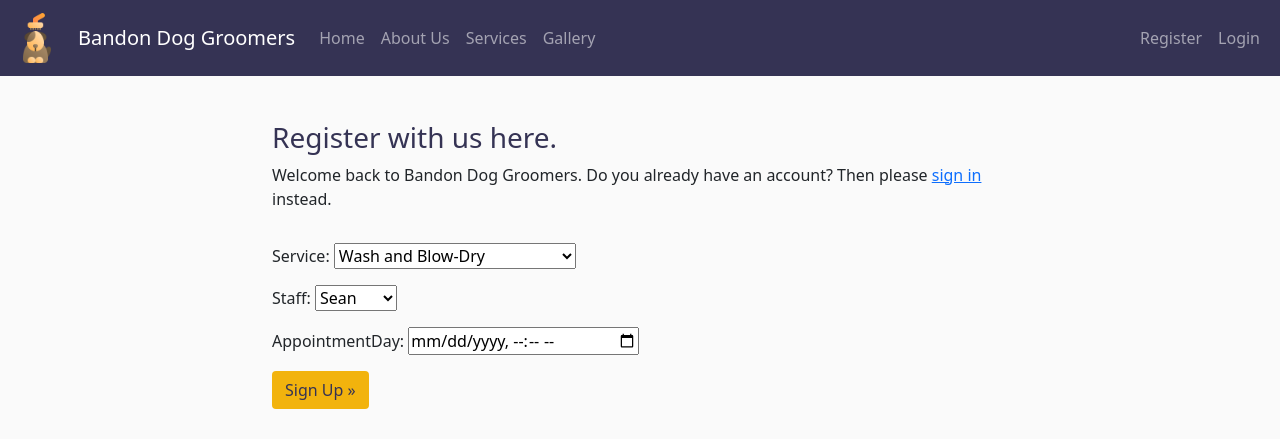
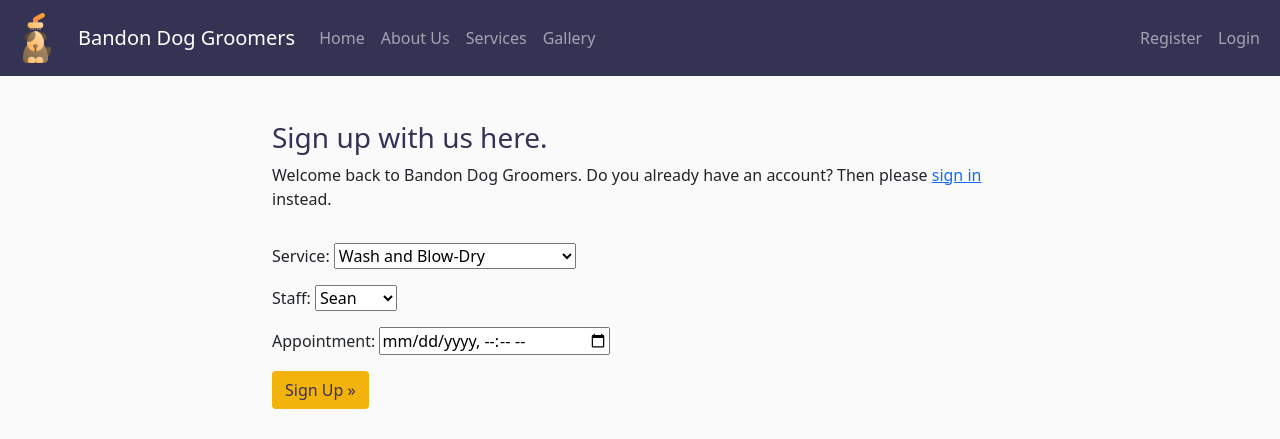
Before and after one commit to petermcloughlin/DjangoDogGroomers, a Django app: template templates/account/signup.html in a window 1280 px wide. Shown: the top 439 px of the page. Run offline with Django 4.2, Linux system fonts and the light colour scheme; the template is opened without the code that fills it: values that come from a table or form of the project are taken from there, others are empty; some libraries are stand-ins or nearby versions.

Commit message:
Amend model to display appointment as opposed to appointmentDay

```diff
--- a/booking/forms.py
+++ b/booking/forms.py
@@ -6,9 +6,9 @@
 class BookingForm(forms.ModelForm):
     class Meta:
         model = Booking
-        fields = ('service', 'staff', 'appointmentDay',)
+        fields = ('service', 'staff', 'appointment',)
         widgets = {
-            'appointmentDay' : forms.widgets.DateTimeInput(attrs={'type': 'datetime-local'
+            'appointment' : forms.widgets.DateTimeInput(attrs={'type': 'datetime-local'
             , 'required': 'required'})
         }
 
--- a/booking/models.py
+++ b/booking/models.py
@@ -22,11 +22,11 @@
 
     service = models.IntegerField(choices=SERVICES, default=0)
     staff = models.IntegerField(choices=STAFF, default=0)
-    appointmentDay = models.DateTimeField(null=True, blank=True)
+    appointment = models.DateTimeField(null=True, blank=True)
     created_by = models.ForeignKey(User, on_delete=models.CASCADE, related_name='booking_booking')
 
     class Meta:
-        ordering = ["appointmentDay"]
+        ordering = ["appointment"]
 
     def __str__(self):
         return f"Booking for {self.created_by} | {self.appointmentDay.strftime('%B %d, %Y at %I:%M %p')}"
--- a/booking/templates/booking/delete.html
+++ b/booking/templates/booking/delete.html
@@ -10,7 +10,7 @@
       <div class="card-body justify-content-center">
         {% if user.is_authenticated %}
         <form method="post">
-            <p id="user-greeting">Are you sure you want to delete your appointment on {{ obj.appointmentDay }}?</p>
+            <p id="user-greeting">Are you sure you want to delete your appointment on {{ obj.appointment }}?</p>
             {% csrf_token %}
             <button id="submitButton" type="submit"
             class="btn btn-signup btn-danger">Yes</button>
--- a/booking/templates/booking/edit.html
+++ b/booking/templates/booking/edit.html
@@ -17,7 +17,7 @@
           <button id="submitButton" type="submit"
             class="btn btn-signup btn-outline-success">Update Appointment</button>
             |
-           <a href="{% url 'profile' %}" class="btn btn-outline-warning" type="button"> >> Go Back</a>
+           <a href="{% url 'profile' %}" class="btn btn-outline-warning" type="button"> << Go Back</a>
         </form>
         {% else %}
         <p>Log in to make an appointment with us.</p>
--- a/booking/templates/booking/profile.html
+++ b/booking/templates/booking/profile.html
@@ -20,7 +20,7 @@
                 <tr>
                   <td>{{ booking.get_service_display }}</td>
                   <td>{{ booking.get_staff_display }}</td>
-                  <td>{{ booking.appointmentDay }}</td>
+                  <td>{{ booking.appointment }}</td>
                   <td><a href="{% url 'update_url' booking.id %}" class="btn btn-warning" type="button">Update</a>
                     |
                     <a href="{% url 'delete_url' booking.id %}" class="btn btn-danger" type="button">Delete</a>
--- a/doggroomers/settings.py
+++ b/doggroomers/settings.py
@@ -28,7 +28,7 @@
 # 'django-insecure-rosewz+*(ass1$u%k47n-b_-n3^fs7lddgw&ocd=bke9-*s#4('
 
 # SECURITY WARNING: don't run with debug turned on in production!
-DEBUG = False
+DEBUG = True
 
 ALLOWED_HOSTS = ['8000-petermcloug-djangodoggr-2y08e9wd0um.ws.codeinstitute-ide.net'
                 ,'.herokuapp.com']
--- a/static/css/style.css
+++ b/static/css/style.css
@@ -116,7 +116,7 @@
 }
 /* -------------------------------------------------- Sign Out Form */
 #sign-out-heading{
-    color:#353354;
+    color: #353354;
 }
 /* ----------------------------------------------------------Footer */
 footer {
--- a/templates/account/logout.html
+++ b/templates/account/logout.html
@@ -8,7 +8,7 @@
 <div class="container" style="padding-bottom: 10px;">
     <div class="row">
         <div class="col-md-8 mt-3 offset-md-2">
-            <h3>{% trans "Sign Out" %}</h3>
+            <h3 id="sign-out-heading">{% trans "Sign Out" %}</h3>
 
             <p>{% trans 'Are you sure you want to sign out?' %}</p>
         </div>
--- a/templates/account/signup.html
+++ b/templates/account/signup.html
@@ -8,7 +8,7 @@
 <div class="container" style="padding-bottom: 20px;">
   <div class="row">
     <div class="col-md-8 mt-3 offset-md-2">
-      <h3 id="sign-up-heading">Register with us here.</h3>
+      <h3 id="sign-up-heading">Sign up with us here.</h3>
 
       <p>{% blocktrans %}
         Welcome back to Bandon Dog Groomers.
```
Also changed, not shown: booking/migrations/0007_alter_booking_options_and_more.py (added).
